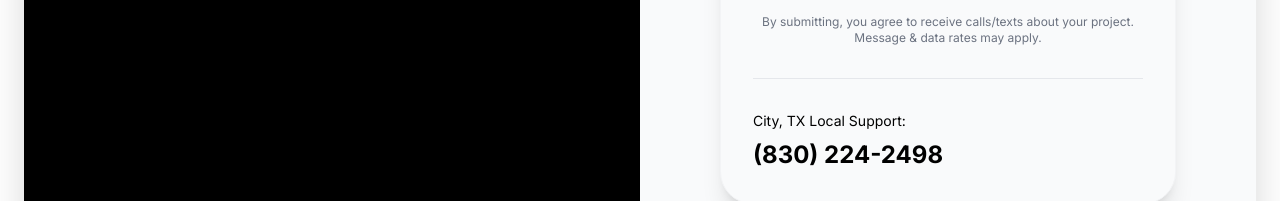
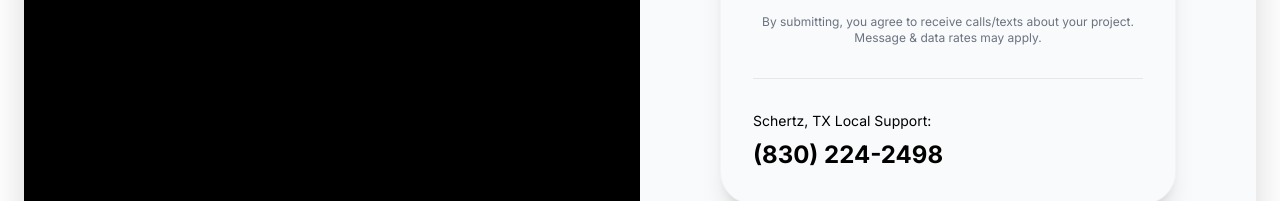
Before and after one commit to jarld180/schertz-tx-concrete-contractor, a React (Vite) app: page / in a window 1280 px wide. Shown: the part 10902-11103 px from the top of the page. Built offline with nearby package versions, Linux system fonts and the light colour scheme; a web font is replaced by a local one.

Commit message:
Fix city name in LeadForm

```diff
--- a/src/components/LeadForm.tsx
+++ b/src/components/LeadForm.tsx
@@ -9,7 +9,7 @@ interface LeadFormProps {
 const LeadForm: React.FC<LeadFormProps> = ({
   title = "Request a Free Quote",
   phone = "(830) 224-2498",
-  city = "City"
+  city = "Schertz"
 }) => {
   const [formData, setFormData] = useState({
     name: '',
```
